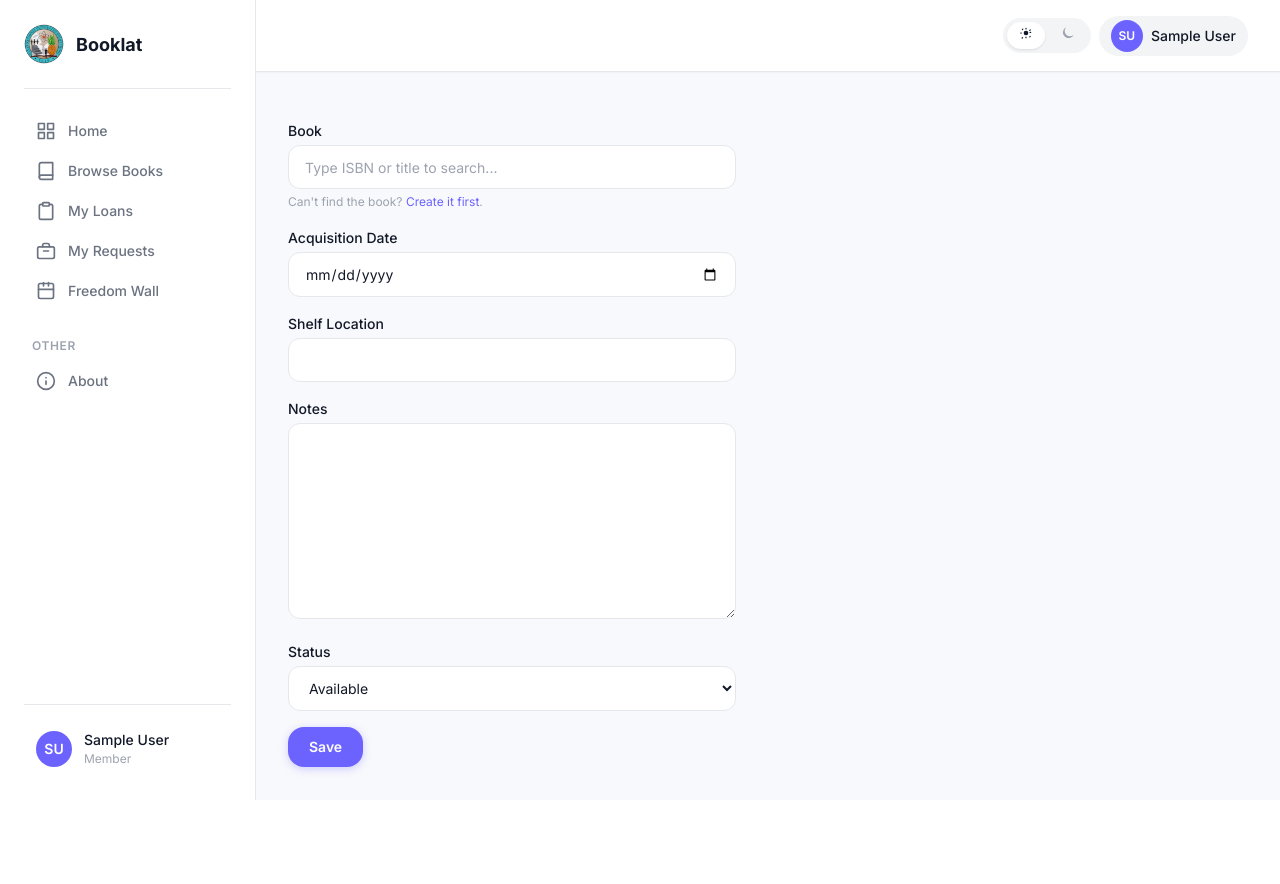
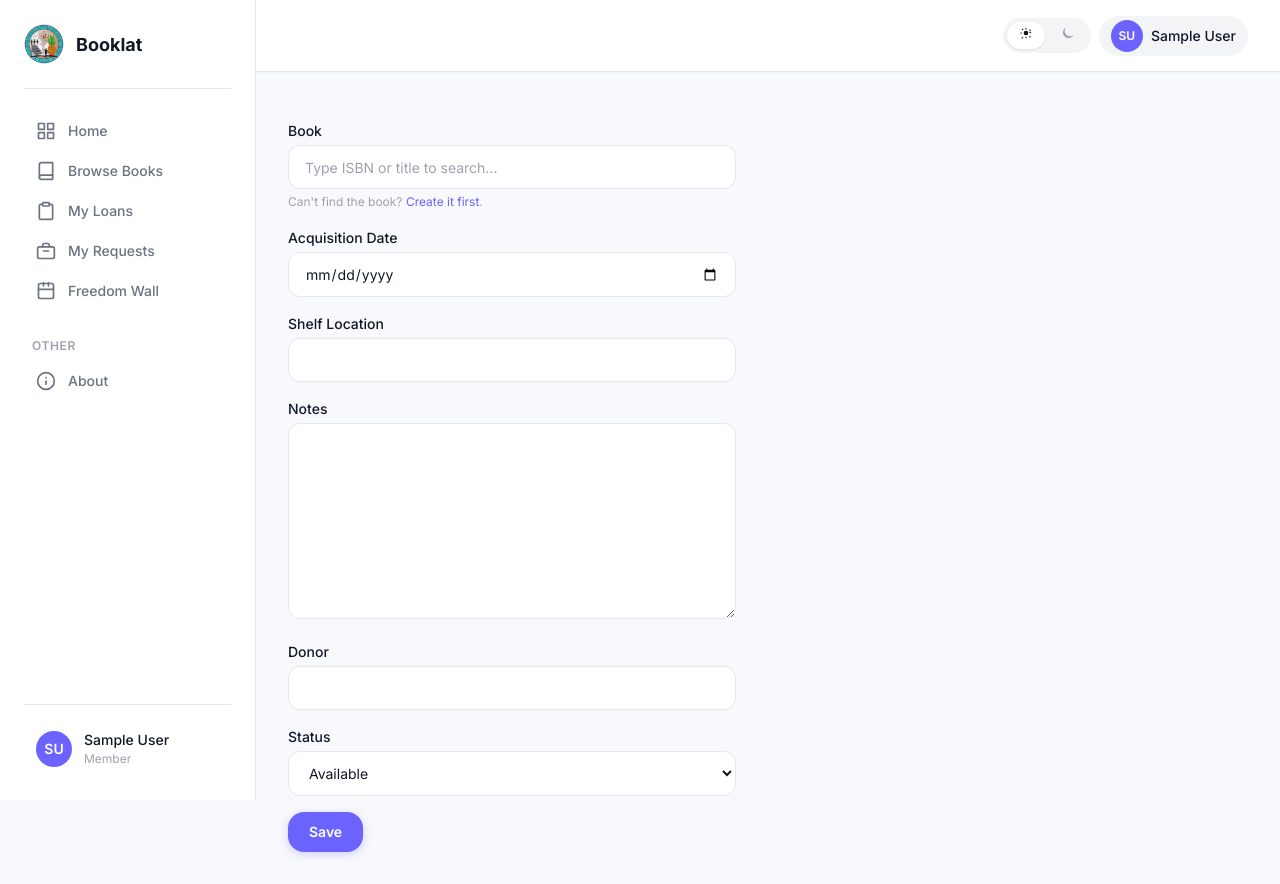
Before and after one commit to xpall/Booklat, a Django app: template inventory/templates/inventory/copy_form.html in a window 1280 px wide. Before the commit the page ends 800 px from the top, so only its background shows below. Run offline with Django 5.2, Linux system fonts and the light colour scheme; the template is opened without the code that fills it: values that come from a table or form of the project are taken from there, others are empty; the visitor is signed in with stand-in values (Sample User, id 1); parts of the project's set-up code (start-up, migrations or seed data) failed here and were passed over.

Commit message:
Add donor field

```diff
--- a/core/views.py
+++ b/core/views.py
@@ -78,7 +78,7 @@ def export_copies_csv(request):
     ts = datetime.now().strftime("%Y-%m-%d_%H%M")
     response["Content-Disposition"] = f'attachment; filename="booklat_copies_{ts}.csv"'
     writer = csv.writer(response)
-    writer.writerow(["Copy ID", "Book ISBN", "Book Title", "Status", "Shelf Location", "Acquisition Date"])
+    writer.writerow(["Copy ID", "Book ISBN", "Book Title", "Status", "Shelf Location", "Acquisition Date", "Donor"])
     for copy in BookCopy.objects.select_related("book").filter(is_archived=False).iterator():
         writer.writerow([
             copy.copy_id,
@@ -87,6 +87,7 @@ def export_copies_csv(request):
             copy.get_status_display(),
             copy.shelf_location,
             str(copy.acquisition_date) if copy.acquisition_date else "",
+            copy.donor,
         ])
     return response
 
--- a/inventory/forms.py
+++ b/inventory/forms.py
@@ -10,7 +10,7 @@ class CopyForm(forms.ModelForm):
 
     class Meta:
         model = BookCopy
-        fields = ["book", "acquisition_date", "shelf_location", "notes", "status"]
+        fields = ["book", "acquisition_date", "shelf_location", "notes", "donor", "status"]
 
 
 class CopyImportForm(forms.Form):
--- a/inventory/models.py
+++ b/inventory/models.py
@@ -18,6 +18,7 @@ class BookCopy(models.Model):
     acquisition_date = models.DateField(null=True, blank=True)
     shelf_location = models.CharField(max_length=200, blank=True)
     notes = models.TextField(blank=True)
+    donor = models.CharField(max_length=300, blank=True)
     status = models.CharField(max_length=20, choices=Status.choices, default=Status.AVAILABLE)
     is_archived = models.BooleanField(default=False)
     created_at = models.DateTimeField(auto_now_add=True)
--- a/inventory/templates/inventory/copy_detail.html
+++ b/inventory/templates/inventory/copy_detail.html
@@ -23,6 +23,10 @@
     <div class="book-meta__item">
       <span class="book-meta__label">Notes</span>
       <span class="book-meta__value">{{ copy.notes|default:"—" }}</span>
+    </div>
+    <div class="book-meta__item">
+      <span class="book-meta__label">Donor</span>
+      <span class="book-meta__value">{{ copy.donor|default:"—" }}</span>
     </div>
   </div>
   <div class="flex gap-2 mt-4" style="flex-wrap:wrap;">
--- a/inventory/templates/inventory/copy_form.html
+++ b/inventory/templates/inventory/copy_form.html
@@ -20,6 +20,7 @@
   <div class="form-group"><label for="{{ form.acquisition_date.id_for_label }}" class="form-label">Acquisition Date</label>{{ form.acquisition_date }}</div>
   <div class="form-group"><label for="{{ form.shelf_location.id_for_label }}" class="form-label">Shelf Location</label>{{ form.shelf_location }}</div>
   <div class="form-group"><label for="{{ form.notes.id_for_label }}" class="form-label">Notes</label>{{ form.notes }}</div>
+  <div class="form-group"><label for="{{ form.donor.id_for_label }}" class="form-label">Donor</label>{{ form.donor }}</div>
   <div class="form-group"><label for="{{ form.status.id_for_label }}" class="form-label">Status</label>{{ form.status }}</div>
   <button type="submit" class="btn btn--primary">Save</button>
 </form>
```
Also changed, not shown: inventory/migrations/0004_add_donor_to_bookcopy.py (added).
